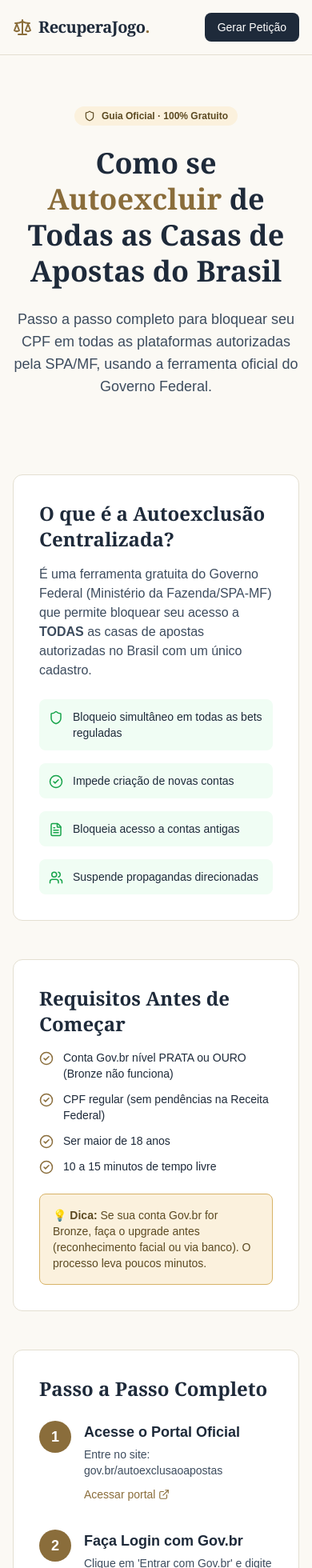
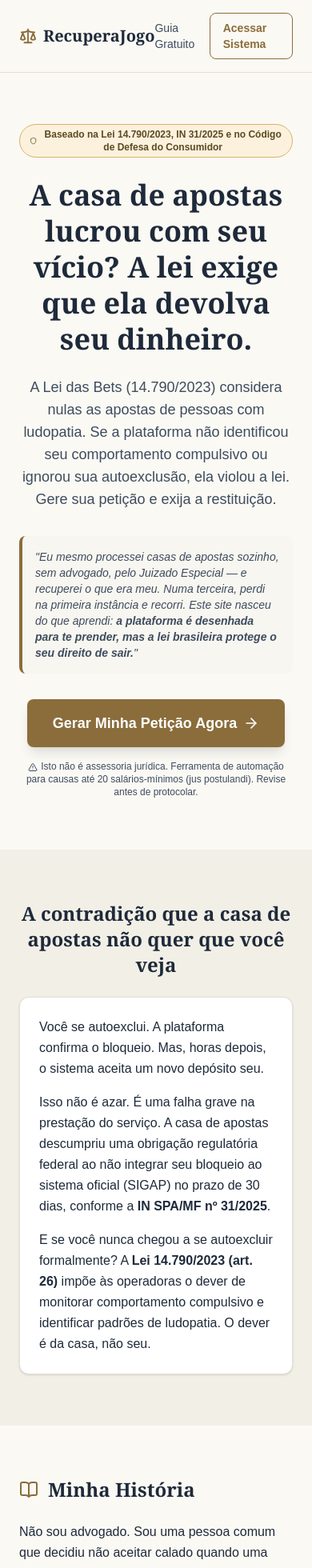
Before and after one commit to pedrofsneto33/EBookall, a Next.js app: page /guia in a window 390 px wide. Shown: the top 1960 px of the page at 80% size. Built offline with nearby package versions, Linux system fonts and the light colour scheme.

Commit message:
Fix: resolved login loop, updated generator with Lei 14.790/2023 and 3-petition limit, updated landing page copy

```diff
--- a/app/guia/page.tsx
+++ b/app/guia/page.tsx
@@ -1,5 +1,5 @@
-import React from "react";
-import { Shield, CheckCircle2, AlertTriangle, ExternalLink, Scale, ArrowRight, Clock, FileText, Users } from "lucide-react";
+import Link from "next/link";
+import { Scale, FileText, CheckCircle2, ArrowRight, Shield, AlertTriangle, Heart, BookOpen, Gavel, Lock, Calculator, MapPin } from "lucide-react";
 
 const INK = "#1E2A3A";
 const INK_SOFT = "#3D4C5E";
@@ -11,228 +11,240 @@ const AMBER_BORDER = "#D8B368";
 const GREEN_BG = "#F0FDF4";
 const GREEN_BORDER = "#BBF7D0";
 
-export default function GuiaAutoexclusao() {
+export default function LandingPage() {
+  // ⚠️ ATENÇÃO: Substitua este link pelo seu link REAL do Stripe (Modo Live)
+  const stripeLink = "https://buy.stripe.com/SEU_LINK_LIVE_AQUI";
+
   return (
-    <div className="min-h-screen w-full" style={{ backgroundColor: PAPER, color: INK }}>
+    <div className="min-h-screen w-full" style={{ backgroundColor: PAPER }}>
 
       {/* HEADER */}
-      <header className="border-b" style={{ borderColor: PAPER_LINE }}>
-        <div className="max-w-4xl mx-auto px-4 py-4 flex items-center justify-between">
-          <a href="/" className="flex items-center gap-2">
-            <Scale size={24} style={{ color: SEAL }} />
-            <span className="text-xl font-semibold tracking-tight" style={{ fontFamily: "Georgia, serif" }}>
-              RecuperaJogo<span style={{ color: SEAL }}>.</span>
+      <header className="border-b px-6 py-4 flex items-center justify-between" style={{ backgroundColor: PAPER, borderColor: PAPER_LINE }}>
+        <div className="flex items-center gap-2">
+          <Scale size={22} style={{ color: SEAL }} />
+          <span className="text-xl font-bold" style={{ color: INK, fontFamily: "Georgia, serif" }}>
+            RecuperaJogo
           </span>
-          </a>
-          <a
-            href="/gerador"
-            className="text-sm font-medium px-4 py-2 rounded-lg transition-colors hover:opacity-90"
-            style={{ backgroundColor: INK, color: "#FFF" }}
+        </div>
+        <div className="flex items-center gap-4">
+          <Link href="/guia" className="text-sm font-medium hover:underline" style={{ color: INK_SOFT }}>
+            Guia Gratuito
+          </Link>
+          <Link
+            href="/login"
+            className="text-sm font-semibold px-4 py-2 rounded-lg border transition-colors hover:bg-[#EFEADE]"
+            style={{ borderColor: SEAL, color: SEAL }}
           >
-            Gerar Petição
-          </a>
+            Acessar Sistema
+          </Link>
         </div>
       </header>
 
-      {/* HERO */}
-      <section className="max-w-3xl mx-auto px-4 py-16 text-center">
-        <div className="inline-flex items-center gap-2 px-3 py-1 rounded-full text-xs font-semibold mb-6" style={{ backgroundColor: AMBER_BG, color: "#5C4A22" }}>
+      {/* HERO SECTION */}
+      <section className="max-w-4xl mx-auto px-6 py-16 text-center">
+        <div className="inline-flex items-center gap-2 px-3 py-1 rounded-full text-xs font-semibold mb-6" style={{ backgroundColor: AMBER_BG, color: "#5C4A22", border: `1px solid ${AMBER_BORDER}` }}>
           <Shield size={14} />
-          <span>Guia Oficial · 100% Gratuito</span>
+          Baseado na Lei 14.790/2023, IN 31/2025 e no Código de Defesa do Consumidor
         </div>
-        <h1 className="text-4xl md:text-5xl font-bold mb-6 leading-tight" style={{ fontFamily: "Georgia, serif" }}>
-          Como se <span style={{ color: SEAL }}>Autoexcluir</span> de Todas as Casas de Apostas do Brasil
+
+        <h1 className="text-4xl md:text-5xl font-bold leading-tight mb-6" style={{ color: INK, fontFamily: "Georgia, serif" }}>
+          A casa de apostas lucrou com seu vício? A lei exige que ela devolva seu dinheiro.
         </h1>
-        <p className="text-lg mb-8" style={{ color: INK_SOFT }}>
-          Passo a passo completo para bloquear seu CPF em todas as plataformas autorizadas pela SPA/MF, usando a ferramenta oficial do Governo Federal.
+
+        <p className="text-lg md:text-xl mb-8 max-w-2xl mx-auto" style={{ color: INK_SOFT }}>
+          A Lei das Bets (14.790/2023) considera nulas as apostas de pessoas com ludopatia. Se a plataforma não identificou seu comportamento compulsivo ou ignorou sua autoexclusão, ela violou a lei. Gere sua petição e exija a restituição.
+        </p>
+
+        {/* HISTÓRIA CURTA (HERO) */}
+        <div className="max-w-2xl mx-auto mb-8 p-4 rounded-lg border-l-4" style={{ backgroundColor: "#F8F6F0", borderColor: SEAL }}>
+          <p className="text-sm italic text-left" style={{ color: INK_SOFT }}>
+            "Eu mesmo processei casas de apostas sozinho, sem advogado, pelo Juizado Especial — e recuperei o que era meu. Numa terceira, perdi na primeira instância e recorri. Este site nasceu do que aprendi: <strong>a plataforma é desenhada para te prender, mas a lei brasileira protege o seu direito de sair.</strong>"
+          </p>
+        </div>
+
+        <a
+          href={stripeLink}
+          className="inline-flex items-center gap-2 text-lg font-bold px-8 py-4 rounded-lg transition-transform hover:scale-105 shadow-lg"
+          style={{ backgroundColor: SEAL, color: "#FFF" }}
+        >
+          Gerar Minha Petição Agora
+          <ArrowRight size={20} />
+        </a>
+
+        {/* DISCLAIMER DE 1 LINHA */}
+        <p className="text-xs mt-4 max-w-xl mx-auto" style={{ color: INK_SOFT }}>
+          <AlertTriangle size={12} className="inline mr-1" />
+          Isto não é assessoria jurídica. Ferramenta de automação para causas até 20 salários-mínimos (jus postulandi). Revise antes de protocolar.
         </p>
       </section>
 
-      {/* CONTEÚDO PRINCIPAL */}
-      <main className="max-w-3xl mx-auto px-4 pb-20 space-y-12">
-
-        {/* O QUE É */}
-        <section className="rounded-xl border p-8" style={{ backgroundColor: "#FFF", borderColor: PAPER_LINE }}>
-          <h2 className="text-2xl font-bold mb-4" style={{ fontFamily: "Georgia, serif" }}>O que é a Autoexclusão Centralizada?</h2>
-          <p className="text-base mb-4" style={{ color: INK_SOFT }}>
-            É uma ferramenta gratuita do Governo Federal (Ministério da Fazenda/SPA-MF) que permite bloquear seu acesso a <strong>TODAS</strong> as casas de apostas autorizadas no Brasil com um único cadastro.
+      {/* PROBLEMA / CONTRADIÇÃO */}
+      <section className="py-16 px-6" style={{ backgroundColor: "#F2EFE6" }}>
+        <div className="max-w-3xl mx-auto">
+          <h2 className="text-2xl font-bold mb-6 text-center" style={{ color: INK, fontFamily: "Georgia, serif" }}>
+            A contradição que a casa de apostas não quer que você veja
+          </h2>
+          <div className="bg-white p-6 rounded-xl border shadow-sm" style={{ borderColor: PAPER_LINE }}>
+            <p className="text-base leading-relaxed mb-4" style={{ color: INK }}>
+              Você se autoexclui. A plataforma confirma o bloqueio. Mas, horas depois, o sistema aceita um novo depósito seu.
             </p>
-          <div className="grid sm:grid-cols-2 gap-4 mt-6">
-            {[
-              { icon: Shield, text: "Bloqueio simultâneo em todas as bets reguladas" },
-              { icon: CheckCircle2, text: "Impede criação de novas contas" },
-              { icon: FileText, text: "Bloqueia acesso a contas antigas" },
-              { icon: Users, text: "Suspende propagandas direcionadas" }
-            ].map((item, i) => (
-              <div key={i} className="flex items-start gap-3 p-3 rounded-lg" style={{ backgroundColor: GREEN_BG }}>
-                <item.icon size={18} className="shrink-0 mt-0.5" style={{ color: "#16A34A" }} />
-                <span className="text-sm" style={{ color: INK }}>{item.text}</span>
+            <p className="text-base leading-relaxed mb-4" style={{ color: INK }}>
+              Isso não é azar. É uma falha grave na prestação do serviço. A casa de apostas descumpriu uma obrigação regulatória federal ao não integrar seu bloqueio ao sistema oficial (SIGAP) no prazo de 30 dias, conforme a <strong>IN SPA/MF nº 31/2025</strong>.
+            </p>
+            <p className="text-base leading-relaxed" style={{ color: INK }}>
+              E se você nunca chegou a se autoexcluir formalmente? A <strong>Lei 14.790/2023 (art. 26)</strong> impõe às operadoras o dever de monitorar comportamento compulsivo e identificar padrões de ludopatia. O dever é da casa, não seu.
+            </p>
           </div>
-            ))}
         </div>
       </section>
 
-        {/* REQUISITOS */}
-        <section className="rounded-xl border p-8" style={{ backgroundColor: "#FFF", borderColor: PAPER_LINE }}>
-          <h2 className="text-2xl font-bold mb-4" style={{ fontFamily: "Georgia, serif" }}>Requisitos Antes de Começar</h2>
-          <div className="space-y-3">
-            {[
-              "Conta Gov.br nível PRATA ou OURO (Bronze não funciona)",
-              "CPF regular (sem pendências na Receita Federal)",
-              "Ser maior de 18 anos",
-              "10 a 15 minutos de tempo livre"
-            ].map((req, i) => (
-              <div key={i} className="flex items-start gap-3">
-                <CheckCircle2 size={18} className="shrink-0 mt-0.5" style={{ color: SEAL }} />
-                <span className="text-sm" style={{ color: INK }}>{req}</span>
+      {/* MINHA HISTÓRIA (VERSÃO COMPLETA) */}
+      <section className="py-16 px-6">
+        <div className="max-w-3xl mx-auto">
+          <div className="flex items-center gap-3 mb-6">
+            <BookOpen size={24} style={{ color: SEAL }} />
+            <h2 className="text-2xl font-bold" style={{ color: INK, fontFamily: "Georgia, serif" }}>
+              Minha História
+            </h2>
           </div>
-            ))}
+
+          <div className="space-y-4 text-base leading-relaxed" style={{ color: INK }}>
+            <p>
+              Não sou advogado. Sou uma pessoa comum que decidiu não aceitar calado quando uma casa de apostas fez algo que eu sabia que estava errado.
+            </p>
+            <p>
+              Usando o <em>jus postulandi</em> — o direito de processar sozinho em causas até 20 salários-mínimos — entrei com ação contra duas casas de apostas diferentes. Recuperei o valor de uma delas em dobro, como manda o Código de Defesa do Consumidor. Da outra, o dinheiro voltou antes mesmo do processo terminar.
+            </p>
+            <p>
+              Numa terceira causa, não foi tão simples: perdi na primeira instância. Podia ter parado ali. Não parei — entrei com recurso, porque continuava acreditando no argumento e tinha a prova pra sustentar. Esse processo segue até hoje.
+            </p>
+            <p>
+              Foi nesse caminho — juntando prova, entendendo a lei, errando e ajustando — que percebi uma coisa: quase ninguém sabe que pode fazer isso sozinho. A maioria acha que precisa de advogado, desiste na primeira resposta automática do suporte, ou nem sabe que existe uma lei (14.790/2023) que torna nulas as apostas de quem tem ludopatia.
+            </p>
+            <p className="font-semibold" style={{ color: SEAL }}>
+              O RecuperaJogo existe pra encurtar esse caminho pra quem está exatamente onde eu estava.
+            </p>
           </div>
-          <div className="mt-6 p-4 rounded-lg border" style={{ backgroundColor: AMBER_BG, borderColor: AMBER_BORDER }}>
-            <p className="text-sm" style={{ color: "#5C4A22" }}>
-              <strong>💡 Dica:</strong> Se sua conta Gov.br for Bronze, faça o upgrade antes (reconhecimento facial ou via banco). O processo leva poucos minutos.
-            </p>
         </div>
       </section>
 
-        {/* PASSO A PASSO */}
-        <section className="rounded-xl border p-8" style={{ backgroundColor: "#FFF", borderColor: PAPER_LINE }}>
-          <h2 className="text-2xl font-bold mb-6" style={{ fontFamily: "Georgia, serif" }}>Passo a Passo Completo</h2>
+      {/* O QUE ESTÁ INCLUSO */}
+      <section className="py-16 px-6" style={{ backgroundColor: "#F2EFE6" }}>
+        <div className="max-w-4xl mx-auto">
+          <h2 className="text-2xl font-bold mb-10 text-center" style={{ color: INK, fontFamily: "Georgia, serif" }}>
+            O que você recebe ao acessar o sistema
+          </h2>
 
-          <div className="space-y-8">
+          <div className="grid md:grid-cols-2 gap-6">
             {[
-              {
-                n: "1",
-                t: "Acesse o Portal Oficial",
-                d: "Entre no site: gov.br/autoexclusaoapostas",
-                link: "https://gov.br/autoexclusaoapostas"
-              },
-              {
-                n: "2",
-                t: "Faça Login com Gov.br",
-                d: "Clique em 'Entrar com Gov.br' e digite seu CPF e senha. Complete a autenticação (pode ser necessário reconhecimento facial)."
-              },
-              {
-                n: "3",
-                t: "Confirme seus Dados",
-                d: "Verifique se estão corretos: CPF, nome completo e data de nascimento. Clique em 'Continuar'."
-              },
-              {
-                n: "4",
-                t: "Escolha o Prazo de Bloqueio",
-                d: "Você tem 5 opções: 1 mês, 3 meses, 6 meses, 12 meses ou Indeterminado.",
-                extra: "️ Prazo Indeterminado: Você pode se arrepender em até 30 dias e reverter facilmente. Após 30 dias, a reversão é muito burocrática (só após 12 meses)."
-              },
-              {
-                n: "5",
-                t: "Informe o Motivo (Opcional)",
-                d: "Você pode escolher: Voluntário, Dificuldades financeiras, Recomendação médica, Perda de controle sobre o jogo (saúde mental), Prevenir uso dos meus dados, ou Não informar.",
-                extra: "💡 Se você tem ludopatia ou perda de controle, marque 'Perda de controle sobre o jogo (saúde mental)'. Isso fortalece seu caso se precisar entrar na justiça depois."
-              },
-              {
-                n: "6",
-                t: "Aceite os Termos e Confirme",
-                d: "Leia o termo de responsabilidade, marque a caixa 'Li e aceito os termos' e clique em 'Confirmar Autoexclusão'."
-              },
-              {
-                n: "7",
-                t: "GUARDE O PROTOCOLO!",
-                d: "O sistema vai gerar um número de protocolo. FAÇA PRINT DA TELA e ANOTE O NÚMERO. Esse protocolo é sua prova de que você se autoexcluiu.",
-                destaque: true
-              }
-            ].map((step, i) => (
-              <div key={i} className="flex gap-4">
-                <div className="w-10 h-10 rounded-full flex items-center justify-center shrink-0 font-bold text-lg" style={{ backgroundColor: SEAL, color: "#FFF" }}>
-                  {step.n}
+              { icon: FileText, title: "Gerador de Petição em PDF", desc: "Formatação forense profissional (Times New Roman, justificado), pronto para imprimir e protocolar." },
+              { icon: Gavel, title: "Argumentos Jurídicos Blindados", desc: "Lei 14.790/2023 (art. 26), IN 31/2025, Art. 42 do CDC e jurisprudência real já inseridos." },
+              { icon: Calculator, title: "Calculadora de Juros e Danos Morais", desc: "Estimativa exata do valor da causa com trava de segurança para o limite do JEC." },
+              { icon: Lock, title: "3 Petições Completas Inclusas", desc: "Seu investimento único de R$ 137 garante a geração de até 3 petições completas." },
+            ].map((item, i) => (
+              <div key={i} className="flex gap-4 p-5 rounded-xl bg-white border" style={{ borderColor: PAPER_LINE }}>
+                <div className="w-10 h-10 rounded-lg flex items-center justify-center shrink-0" style={{ backgroundColor: AMBER_BG }}>
+                  <item.icon size={20} style={{ color: SEAL }} />
                 </div>
-                <div className="flex-1">
-                  <h3 className="text-lg font-semibold mb-1" style={{ color: INK }}>{step.t}</h3>
-                  <p className="text-sm mb-2" style={{ color: INK_SOFT }}>{step.d}</p>
-                  {step.link && (
-                    <a href={step.link} target="_blank" rel="noopener noreferrer" className="inline-flex items-center gap-1 text-sm font-medium" style={{ color: SEAL }}>
-                      Acessar portal <ExternalLink size={14} />
-                    </a>
-                  )}
-                  {step.extra && (
-                    <p className="text-xs mt-2 p-3 rounded-lg" style={{ backgroundColor: AMBER_BG, color: "#5C4A22" }}>
-                      {step.extra}
-                    </p>
-                  )}
-                  {step.destaque && (
-                    <div className="mt-2 p-3 rounded-lg border" style={{ backgroundColor: "#FEF3C7", borderColor: "#F59E0B" }}>
-                      <p className="text-sm font-medium" style={{ color: "#92400E" }}>
-                        🚨 Este é o documento mais importante! Sem ele, você não consegue provar que se autoexcluiu.
-                      </p>
-                    </div>
-                  )}
+                <div>
+                  <h3 className="font-bold mb-1" style={{ color: INK }}>{item.title}</h3>
+                  <p className="text-sm" style={{ color: INK_SOFT }}>{item.desc}</p>
                 </div>
               </div>
             ))}
           </div>
-        </section>
-
-        {/* PRAZOS */}
-        <section className="rounded-xl border p-8" style={{ backgroundColor: "#FFF", borderColor: PAPER_LINE }}>
-          <h2 className="text-2xl font-bold mb-4" style={{ fontFamily: "Georgia, serif" }}>Prazos Importantes</h2>
-          <div className="grid sm:grid-cols-2 gap-4">
-            <div className="p-4 rounded-lg border" style={{ backgroundColor: GREEN_BG, borderColor: GREEN_BORDER }}>
-              <Clock size={20} className="mb-2" style={{ color: "#16A34A" }} />
-              <h3 className="font-semibold mb-1" style={{ color: INK }}>72 horas</h3>
-              <p className="text-sm" style={{ color: INK_SOFT }}>Prazo para as empresas bloquearem seu CPF após o pedido.</p>
-            </div>
-            <div className="p-4 rounded-lg border" style={{ backgroundColor: GREEN_BG, borderColor: GREEN_BORDER }}>
-              <Clock size={20} className="mb-2" style={{ color: "#16A34A" }} />
-              <h3 className="font-semibold mb-1" style={{ color: INK }}>30 dias</h3>
-              <p className="text-sm" style={{ color: INK_SOFT }}>Prazo para integração completa ao sistema SIGAP (IN 31/2025).</p>
-            </div>
         </div>
       </section>
 
-        {/* LIMITAÇÕES */}
-        <section className="rounded-xl border p-8" style={{ backgroundColor: "#FFF", borderColor: PAPER_LINE }}>
-          <h2 className="text-2xl font-bold mb-4" style={{ fontFamily: "Georgia, serif" }}>Limitações Importantes</h2>
-          <div className="space-y-4">
-            <div className="flex items-start gap-3">
-              <CheckCircle2 size={18} className="shrink-0 mt-0.5" style={{ color: "#16A34A" }} />
-              <div>
-                <p className="text-sm font-medium" style={{ color: INK }}>Funciona para:</p>
-                <p className="text-sm" style={{ color: INK_SOFT }}>Casas de apostas autorizadas pela SPA/MF (domínio .bet.br)</p>
+      {/* SEÇÃO ÉTICA / SAÚDE MENTAL */}
+      <section className="py-16 px-6">
+        <div className="max-w-3xl mx-auto">
+          <div className="p-6 rounded-xl border-2" style={{ borderColor: GREEN_BORDER, backgroundColor: GREEN_BG }}>
+            <div className="flex items-center gap-3 mb-4">
+              <Heart size={24} style={{ color: "#16A34A" }} />
+              <h2 className="text-xl font-bold" style={{ color: INK }}>
+                Antes de processar, cuide de você
+              </h2>
             </div>
-            </div>
-            <div className="flex items-start gap-3">
-              <AlertTriangle size={18} className="shrink-0 mt-0.5" style={{ color: "#DC2626" }} />
-              <div>
-                <p className="text-sm font-medium" style={{ color: INK }}>NÃO funciona para:</p>
-                <p className="text-sm" style={{ color: INK_SOFT }}>Sites ilegais, plataformas internacionais não fiscalizadas, bets sem domínio .bet.br</p>
+            <p className="text-sm mb-4" style={{ color: INK_SOFT }}>
+              Processar é sobre justiça, não sobre voltar a apostar. Se você sente que perdeu o controle, existe ajuda gratuita e oficial:
+            </p>
+            <ul className="space-y-2 text-sm" style={{ color: INK }}>
+              <li className="flex items-start gap-2">
+                <CheckCircle2 size={16} className="shrink-0 mt-0.5" style={{ color: "#16A34A" }} />
+                <span><strong>Autoexclusão Governamental:</strong> Acesse gov.br/autoexclusaoapostas. Bloqueia todas as casas licenciadas em 72h.</span>
+              </li>
+              <li className="flex items-start gap-2">
+                <CheckCircle2 size={16} className="shrink-0 mt-0.5" style={{ color: "#16A34A" }} />
+                <span><strong>Apoio Psicológico Gratuito (SUS):</strong> Procure o CAPS (Centro de Atenção Psicossocial) ou sua UBS mais próxima. Não exige comprovação, é só chegar. <strong>O laudo obtido aqui também fortalece seu processo.</strong></span>
+              </li>
+            </ul>
+
+            <div className="mt-6 text-center">
+              <a
+                href="https://rsa.cnj.jus.br/ja/"
+                target="_blank"
+                rel="noopener noreferrer"
+                className="inline-flex items-center gap-2 text-sm font-semibold px-4 py-2 rounded-lg border transition-colors hover:bg-white"
+                style={{ borderColor: "#16A34A", color: "#16A34A" }}
+              >
+                <MapPin size={16} />
+                Encontre o Juizado Especial mais perto de você
+              </a>
             </div>
           </div>
         </div>
       </section>
 
-        {/* CTA FINAL */}
-        <section className="rounded-xl border-2 p-8 text-center" style={{ borderColor: SEAL, backgroundColor: AMBER_BG }}>
-          <Scale size={32} className="mx-auto mb-4" style={{ color: SEAL }} />
-          <h2 className="text-2xl font-bold mb-3" style={{ fontFamily: "Georgia, serif", color: INK }}>
-            A casa de apostas aceitou seu depósito mesmo após a autoexclusão?
+      {/* PREÇO E CTA FINAL */}
+      <section className="py-16 px-6 text-center" style={{ backgroundColor: INK }}>
+        <div className="max-w-2xl mx-auto">
+          <h2 className="text-3xl font-bold mb-4" style={{ color: PAPER, fontFamily: "Georgia, serif" }}>
+            Pronto para exigir o que é seu?
           </h2>
-          <p className="text-base mb-6" style={{ color: INK_SOFT }}>
-            Isso é ilegal. Você tem direito à restituição em dobro + danos morais. Use nosso gerador para criar uma petição profissional para o Juizado Especial Cível.
+          <p className="text-base mb-8" style={{ color: INK_SOFT }}>
+            Pagamento único. Sem mensalidades.
           </p>
+
+          <div className="bg-white p-8 rounded-2xl shadow-xl max-w-md mx-auto mb-6">
+            <p className="text-sm font-semibold uppercase tracking-wider mb-2" style={{ color: INK_SOFT }}>
+              Investimento Único
+            </p>
+            <div className="flex items-baseline justify-center gap-1 mb-4">
+              <span className="text-4xl font-bold" style={{ color: INK }}>R$ 137</span>
+            </div>
+            <p className="text-sm mb-6" style={{ color: INK_SOFT }}>
+              <strong>3 petições completas inclusas</strong> + calculadora + argumentos da Lei 14.790/2023.
+              <br />
+              Menos do que um honorário de advogado — e com o mesmo resultado jurídico.
+            </p>
+
             <a
-            href="/gerador"
-            className="inline-flex items-center gap-2 text-base font-medium px-6 py-3 rounded-lg transition-transform hover:scale-105"
+              href={stripeLink}
+              className="block w-full text-center text-base font-bold px-6 py-4 rounded-lg transition-transform hover:scale-105"
               style={{ backgroundColor: SEAL, color: "#FFF" }}
             >
-            Gerar Minha Petição Agora <ArrowRight size={18} />
+              Quero Gerar Minha Petição
             </a>
+
+            <p className="text-[10px] mt-4" style={{ color: INK_SOFT }}>
+              Pagamento 100% seguro via Stripe. Acesso liberado na hora.
+            </p>
+          </div>
+
+          <p className="text-xs max-w-xl mx-auto" style={{ color: "#8A96A6" }}>
+            <AlertTriangle size={12} className="inline mr-1" />
+            O gerador não exige laudo médico, mas quanto mais evidência você reunir (prints, e-mails, protocolos, laudo do CAPS), mais forte fica seu argumento perante o juiz.
+          </p>
+        </div>
       </section>
 
-      </main>
-
       {/* FOOTER */}
-      <footer className="border-t py-8 text-center" style={{ borderColor: PAPER_LINE, backgroundColor: "#F2EFE6" }}>
+      <footer className="border-t py-8 px-6 text-center" style={{ backgroundColor: PAPER, borderColor: PAPER_LINE }}>
         <p className="text-xs" style={{ color: INK_SOFT }}>
-          © {new Date().getFullYear()} RecuperaJogo. Guia informativo baseado na regulamentação oficial da SPA/MF.
+          © {new Date().getFullYear()} RecuperaJogo. Todos os direitos reservados.
+          <br />
+          Este site não possui vínculo com o Poder Judiciário ou com a Secretaria de Prêmios e Apostas (SPA/MF).
         </p>
       </footer>
 
```
Also changed, not shown: app/gerador/page.tsx (+44 -34 lines), app/login/page.tsx (+20 -51 lines), 1 other file (tests, documents, lock files or other folders). Lines whose indentation alone changed are shown as unchanged.
